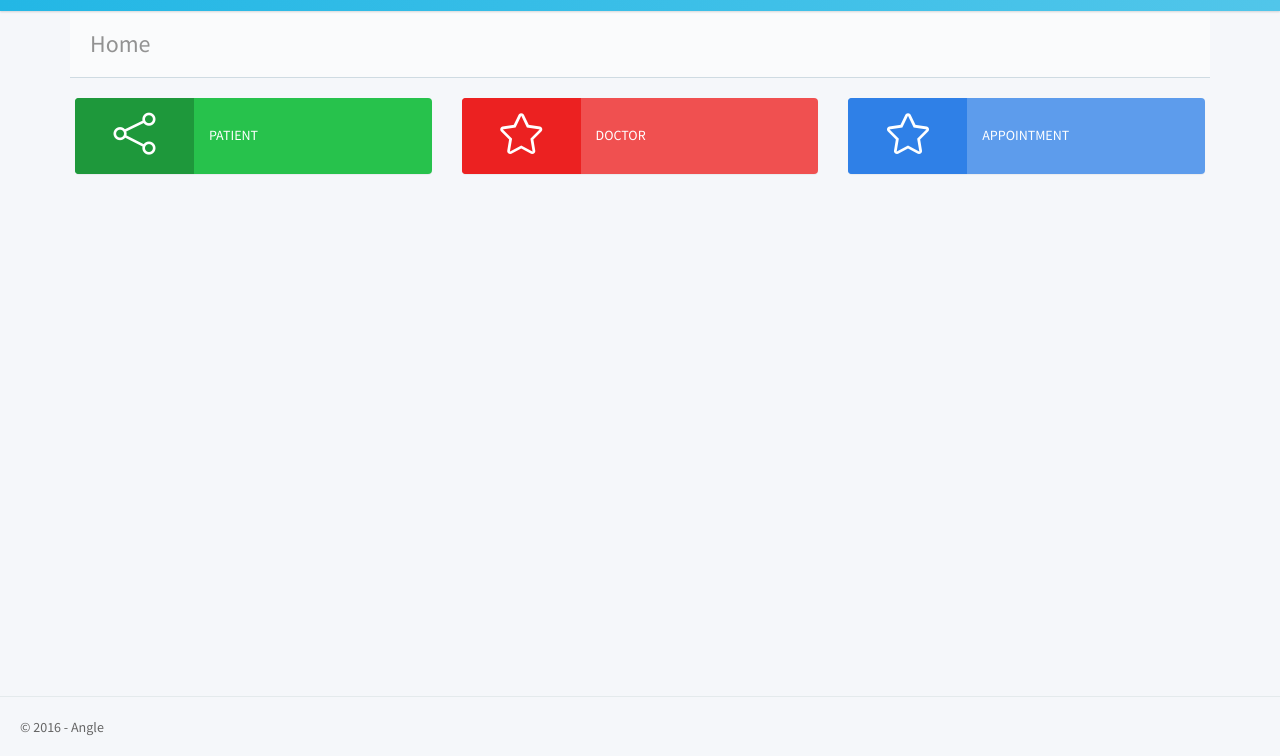
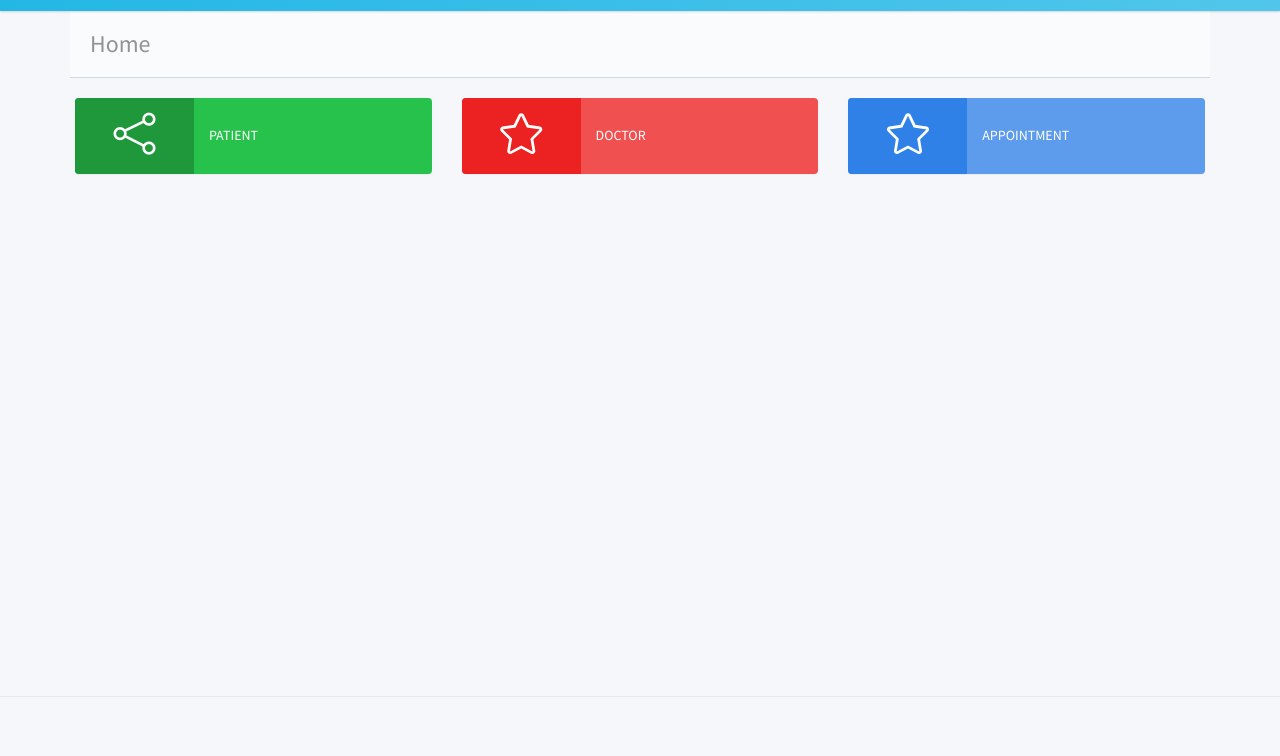
Before and after one commit to gunasimhareddy72/pythonCA2, a plain HTML site: page static/index.html in a window 1280 px wide. Shown: the part 44-800 px from the top of the page. Drawn offline with Linux system fonts and the light colour scheme; no server answers; files whose address does not match are found by name.

Commit message:
index.html changes added

```diff
--- a/static/index.html
+++ b/static/index.html
@@ -136,7 +136,7 @@
       </section>
       <!-- Page footer-->
       <footer>
-         <span>&copy; 2016 - Angle</span>
+
       </footer>
    </div>
    <!-- =============== VENDOR SCRIPTS ===============-->
```
